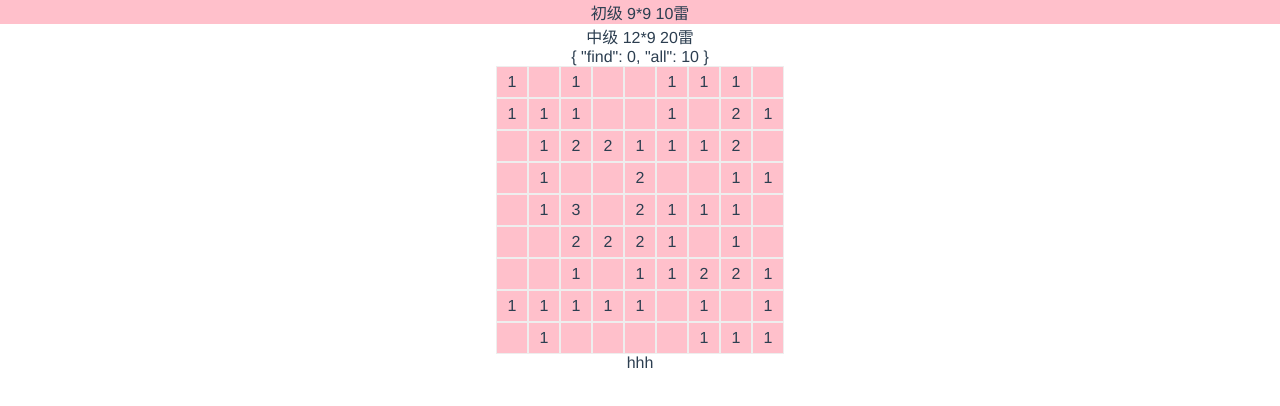
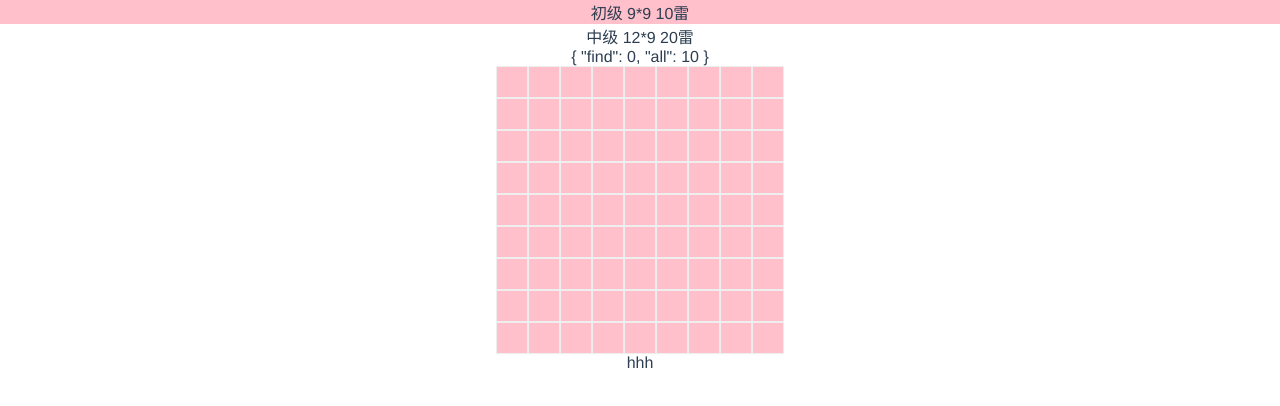
Before and after one commit to sjt0511/learn, a Vue app in the folder Vue/用脚手架/vue3_test1/: page / in a window 1280 px wide. Shown: the top 406 px of the page. Built offline with nearby package versions, Linux system fonts and the light colour scheme.

Commit message:
扫雷-完成单击左键右键，还未开始双击左键

```diff
--- a/Vue/用脚手架/vue3_test1/public/index.html
+++ b/Vue/用脚手架/vue3_test1/public/index.html
@@ -6,6 +6,7 @@
     <meta name="viewport" content="width=device-width,initial-scale=1.0">
     <link rel="icon" href="<%= BASE_URL %>favicon.ico">
     <title><%= htmlWebpackPlugin.options.title %></title>
+    <script src="https://kit.fontawesome.com/5b44184978.js" crossorigin="anonymous"></script>
   </head>
   <body>
     <noscript>
--- a/Vue/用脚手架/vue3_test1/src/utils/index.js
+++ b/Vue/用脚手架/vue3_test1/src/utils/index.js
@@ -0,0 +1,14 @@
+export default {
+  /* 防抖 */
+  debounce (fn, wait = 1000) {
+    let timer = null
+    return function (...args) {
+      if (timer) {
+        clearTimeout(timer)
+      }
+      timer = setTimeout(() => {
+        fn.apply(this, args)
+      }, wait)
+    }
+  }
+}
--- a/Vue/用脚手架/vue3_test1/src/view/test/TestIndex.vue
+++ b/Vue/用脚手架/vue3_test1/src/view/test/TestIndex.vue
@@ -15,11 +15,12 @@
     <p>{{ matrix_info }}</p>
     <ul class="test-index_matrix">
       <li v-for="(row, index) in matrix" :key="index" class="test-index_row">
-        <item-cell v-for="(cell, cindex) in row" v-model.modelValue="row[cindex]" :key="cindex"></item-cell>
+        <item-cell v-for="(cell, cindex) in row" v-model.modelValue="row[cindex]"
+                   :key="cindex" @speadOpen="spreadOpen(index, cindex)"></item-cell>
       </li>
     </ul>
   </div>
-  <footer>hhh <i class="fa fa-edit"></i></footer>
+  <footer>hhh</footer>
 </template>
 
 <script>
@@ -29,7 +30,7 @@ import ItemCell from './components/ItemCell.vue';
 export default {
   components: { CompTab, ItemCell },
   name: "TestIndex",
-  setup(props, context) {
+  setup() {
     const tab = reactive({
       data: [
         { label: "初级 9*9 10雷", value: 1, num: 10, m: 9, n: 9, mn: 81 },
@@ -55,7 +56,13 @@ export default {
       };
     });
 
-    function init(value) {
+    // 递归翻开 对于每一个已翻开数字，要去看它周围的一圈炸弹是不是足够了，足够了就翻开周围那些没翻开的
+    const spreadOpen = function (row, column) {
+      console.log(row, column)
+    }
+
+    // 初始化
+    const init = function (value) {
       tab.active = value;
       const find = tab.data.find((x) => x.value === value);
       matrix.length = 0;
@@ -117,18 +124,16 @@ export default {
           }
         }
       }
-
-      console.log("init", find);
     }
 
     init(1);
 
-    console.log("setup", props, context, matrix);
     return {
       tab,
       matrix,
       matrix_info,
       init,
+      spreadOpen
     };
   },
 };
--- a/Vue/用脚手架/vue3_test1/src/view/test/components/ItemCell.vue
+++ b/Vue/用脚手架/vue3_test1/src/view/test/components/ItemCell.vue
@@ -1,32 +1,67 @@
 <template>
-  <div :class="mainClass">
-      <template v-if="modelValue.flag"></template>
-      <template v-if="!modelValue.value"></template>
-      <template v-else-if="modelValue.value <= 8">{{modelValue.value}}</template>
-      <template v-else-if="!isFinite(modelValue.value)">
-          <i class="fa fa-edit"></i>
+  <div :class="mainClass" @click.left="clickLeft" @contextmenu.prevent="clickRight" @dblclick.left="dblclickLeft">
+    <!-- 未翻开 -->
+    <template v-if="!item.open">
+      <i class="fa fa-flag" v-if="item.flag"></i>
+    </template>
+    <template v-else-if="!item.value"></template>
+    <template v-else-if="item.value <= 8">{{ item.value }}</template>
+    <template v-else-if="!isFinite(item.value)">
+      <i class="fa fa-bomb"></i>
     </template>
   </div>
 </template>
 
 <script>
 import { computed } from 'vue'
+import Utils from '../../../utils'
+
 export default {
   props: ['modelValue'],
+  emits: ['spreadOpen'],
   setup (props, context) {
-        console.log('ItemCell', props, context)
-
-        const mainClass = computed(function() {
+    // console.log('ItemCell', props, context)
+    // 样式
+    const mainClass = computed(function () {
       const list = ['item-cell']
-            !props.modelValue.open && list.push('item-cell--close')
-            props.flag && list.push('item-cell--flag')
+      !item.value.open && list.push('item-cell--close')
+      item.value.flag && list.push('item-cell--flag')
       return list
     })
-        // const item = reactive({
-        //     value: props.item
-        // })
+
+    let item = computed({
+      get () {
+        return props.modelValue || {}
+      },
+      set (val) {
+        context.emit('update:modelValue', val)
+      }
+    })
+
+    // 鼠标点击事件
+    // 单击左键-未翻开的翻开
+    const clickLeft = Utils.debounce(function () {
+      item.value.open = true
+    }, 500)
+    // 单击右键-对于未翻开的方格-插旗或者取消插旗
+    const clickRight = function () {
+      if (!item.value.open) {
+        item.value.flag = !item.value.flag
+      }
+    }
+    // 双击左键-在已翻开的数字方格内，执行一次摊开
+    const dblclickLeft = function () {
+      if (item.value.open) {
+        context.emit('spreadOpen', item.value)
+      }
+    }
+
     return {
-            mainClass
+      item,
+      mainClass,
+      clickLeft,
+      clickRight,
+      dblclickLeft
     }
   }
 }
@@ -40,14 +75,15 @@ export default {
   align-items: center;
   width: 30px;
   height: 30px;
+  background: white;
   border: 1px solid #eee;
 
   &--close {
     background: pink;
   }
 
-    &--flag::before {
-        content: ''
+  &--flag {
+    color: red;
   }
 }
 </style>
```
Also changed, not shown: Vue/用脚手架/vue3_test1/src/view/test/MINESWEEPER.md (+2 -0 lines). Lines whose indentation alone changed are shown as unchanged.
